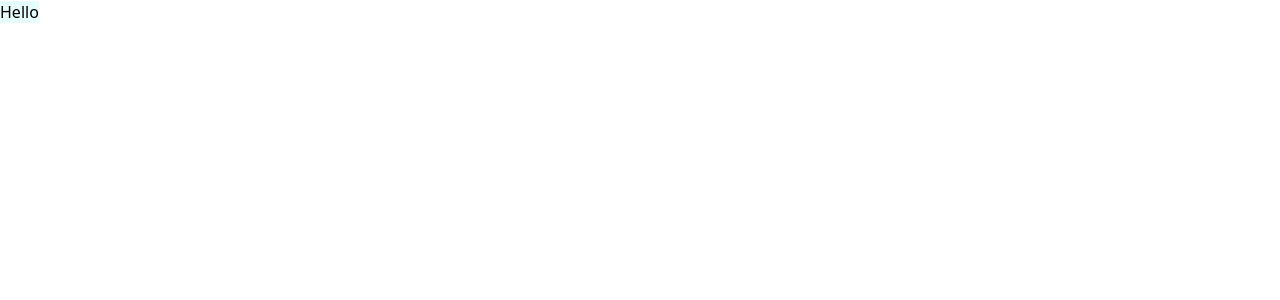
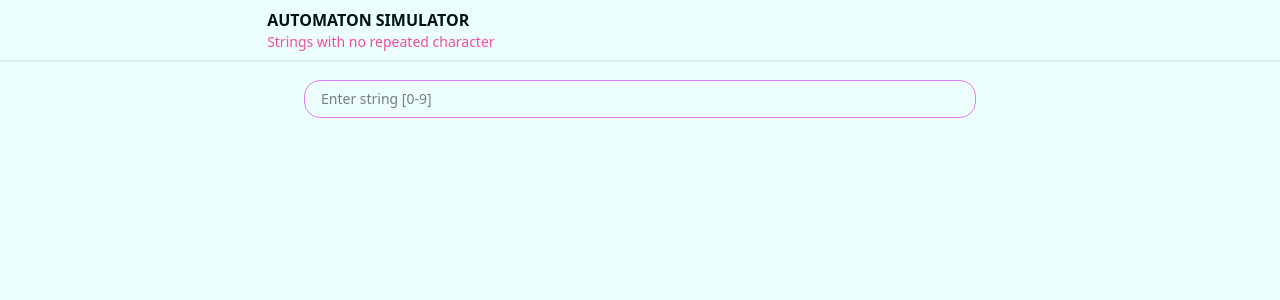
Before and after one commit to jlibdev/AutomataSimulator-NoRepeatedStrings, a React (Vite) app in the folder AutomataSimulator/: page / in a window 1280 px wide. Shown: the top 300 px of the page. Built offline with nearby package versions, Linux system fonts and the light colour scheme.

Commit message:
Input Validation Done

```diff
--- a/AutomataSimulator/package.json
+++ b/AutomataSimulator/package.json
@@ -11,6 +11,7 @@
   },
   "dependencies": {
     "@tailwindcss/vite": "^4.1.4",
+    "clsx": "^2.1.1",
     "cytoscape": "^3.31.2",
     "react": "^19.0.0",
     "react-dom": "^19.0.0",
--- /dev/null
+++ b/AutomataSimulator/src/components/Input.tsx
@@ -0,0 +1,19 @@
+import clsx from "clsx";
+import { InputHTMLAttributes } from "react";
+
+const Input = ({
+  className,
+  ...props
+}: InputHTMLAttributes<HTMLInputElement>) => {
+  return (
+    <input
+      {...props}
+      className={clsx(
+        "border px-4 py-2 rounded-2xl border-secondary text-sm focus:ring-accent focus:border-accent",
+        className
+      )}
+    />
+  );
+};
+
+export default Input;
--- a/AutomataSimulator/src/index.css
+++ b/AutomataSimulator/src/index.css
@@ -1,17 +1,10 @@
 @import "tailwindcss";
-
 
 @theme {
     --font-display: "Satoshi", "sans-serif";
-    --color-background-50: #e7fefe;
-    --color-background-100: #cffcfc;
-    --color-background-200: #9ff9f9;
-    --color-background-300: #6ef7f7;
-    --color-background-400: #3ef4f4;
-    --color-background-500: #0ef1f1;
-    --color-background-600: #0bc1c1;
-    --color-background-700: #089191;
-    --color-background-800: #066060;
-    --color-background-900: #033030;
-    --color-background-950: #011818;
-}
+    --color-text: #011213;
+    --color-background: #edfefe;
+    --color-primary: #22e7f0;
+    --color-secondary: #e57cf6;
+    --color-accent: #f34ba1;
+  }
--- a/AutomataSimulator/src/pages/LandingPage.tsx
+++ b/AutomataSimulator/src/pages/LandingPage.tsx
@@ -1,7 +1,56 @@
+import Header from "../ui/Header";
+import { useState } from "react";
+import Input from "../components/Input";
+import { inputStringType } from "../types/AutomatonTypes";
+import clsx from "clsx";
+
 const LandingPage = () => {
+  const [inputString, setInputString] = useState<Array<inputStringType>>();
+
+  const handle_input_change = (value: string) => {
+    const stringArray = value.split("");
+
+    const inputStrings: Array<inputStringType> = [];
+
+    stringArray.forEach((stringElement) => {
+      inputStrings.push({
+        input: stringElement,
+        is_repeated: inputStrings.some(
+          (string) => string.input == stringElement
+        ),
+      });
+    });
+
+    setInputString(inputStrings);
+  };
+
   return (
-    <div>
-      <span className="bg-background-50">Hello</span>
+    <div className="bg-background h-screen w-screen flex flex-col gap-5">
+      <Header />
+      <div className="flex flex-col items-center gap-2">
+        <Input
+          placeholder="Enter string [0-9]"
+          type="number"
+          min="0"
+          max="9"
+          className="min-w-2xl"
+          onChange={(e) => handle_input_change(e.target.value)}
+        />
+        <section className="flex">
+          {inputString?.map((character) => (
+            <span
+              className={clsx(
+                character.is_repeated && "text-red-600 scale-110 font-bold"
+              )}
+            >
+              {character.input}
+            </span>
+          ))}
+        </section>
+        <section>
+
+        </section>
+      </div>
     </div>
   );
 };
--- /dev/null
+++ b/AutomataSimulator/src/types/AutomatonTypes.ts
@@ -0,0 +1,4 @@
+export interface inputStringType{
+    input: string,
+    is_repeated : boolean
+}
--- /dev/null
+++ b/AutomataSimulator/src/ui/Header.tsx
@@ -0,0 +1,16 @@
+const Header = () => {
+  return (
+    <header className="shadow-sm p-2 flex justify-around">
+      <title>Automaton Simulator</title>
+      <section id="web_name" className="flex flex-col">
+        <h1 className="text-text font-bold">AUTOMATON SIMULATOR</h1>
+        <p className="text-accent text-sm">
+          Strings with no repeated character
+        </p>
+      </section>
+      <section id="actions" className="flex gap-5"></section>
+    </header>
+  );
+};
+
+export default Header;
```
Also changed, not shown: 1 other file (tests, documents, lock files or other folders).
